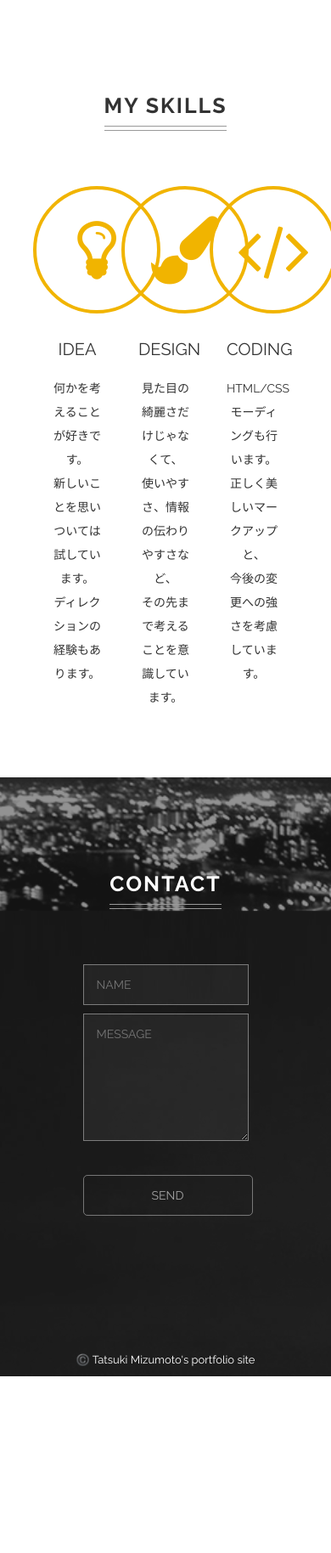
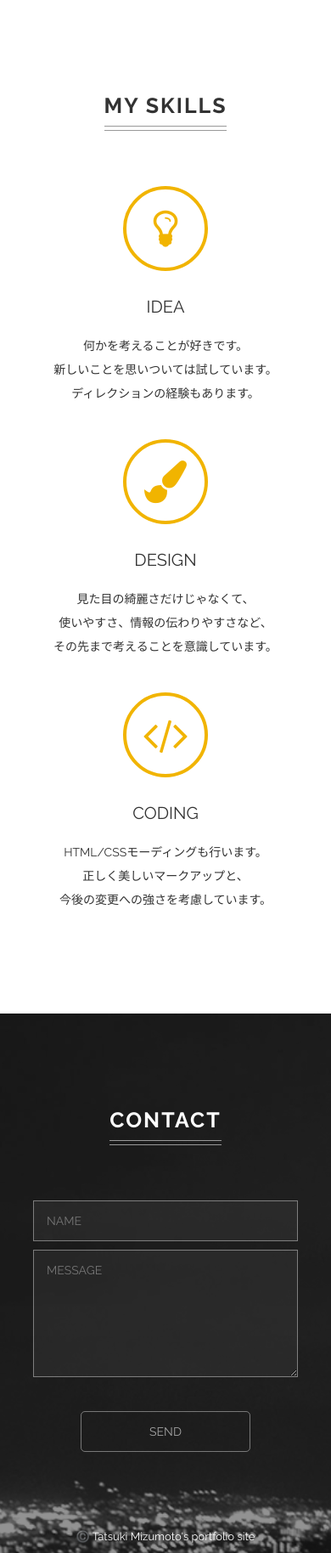
Before and after one commit to mtgallery/photos, a PHP site: page /PortfolioSite/index.html in a window 390 px wide. Shown: the part 2304-4132 px from the top of the page at 85% size. Before the commit the page ends 3924 px from the top, so only its background shows below. Run offline with PHP 8.4, Linux system fonts and the light colour scheme; some libraries are stand-ins or nearby versions.

Commit message:
PortfolioSite

```diff
--- a/PortfolioSite/css/style.css
+++ b/PortfolioSite/css/style.css
@@ -315,6 +315,10 @@
 
 /*responsive*/
 
+@media (max-width: 1024px){
+    backgroung-image: none;
+}
+
 @media (max-width: 768px){
     .site-title-sub::before,
     .site-title-sub::after{
@@ -365,4 +369,30 @@
         height: 100%;
         background-size: cover;
     }
+
+
+    .skills-wrapper,
+    .skill-box{
+        display: block;
+    }
+    .skill-icon{
+        width: 100px;
+        height: 100px;
+        font-size: 5rem;
+        line-height: 92px;
+    }
+    .skill-box{
+        margin: 40px auto;
+    }
+    .skill-text{
+        margin: 0;
+    }
+
+
+    .contact-form{
+        width: 80%;
+    }
+    .contact{
+        padding-bottom: 80px;
+    }
 }
```
